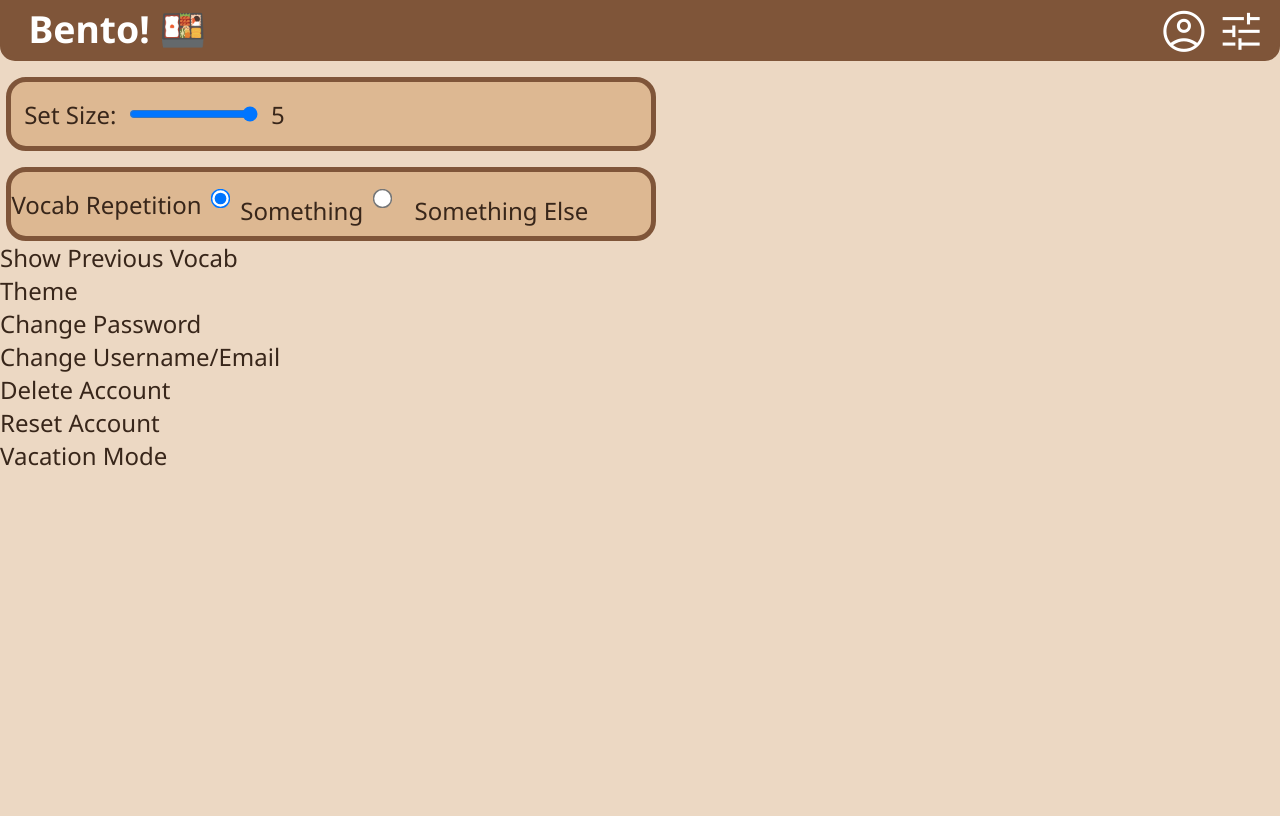
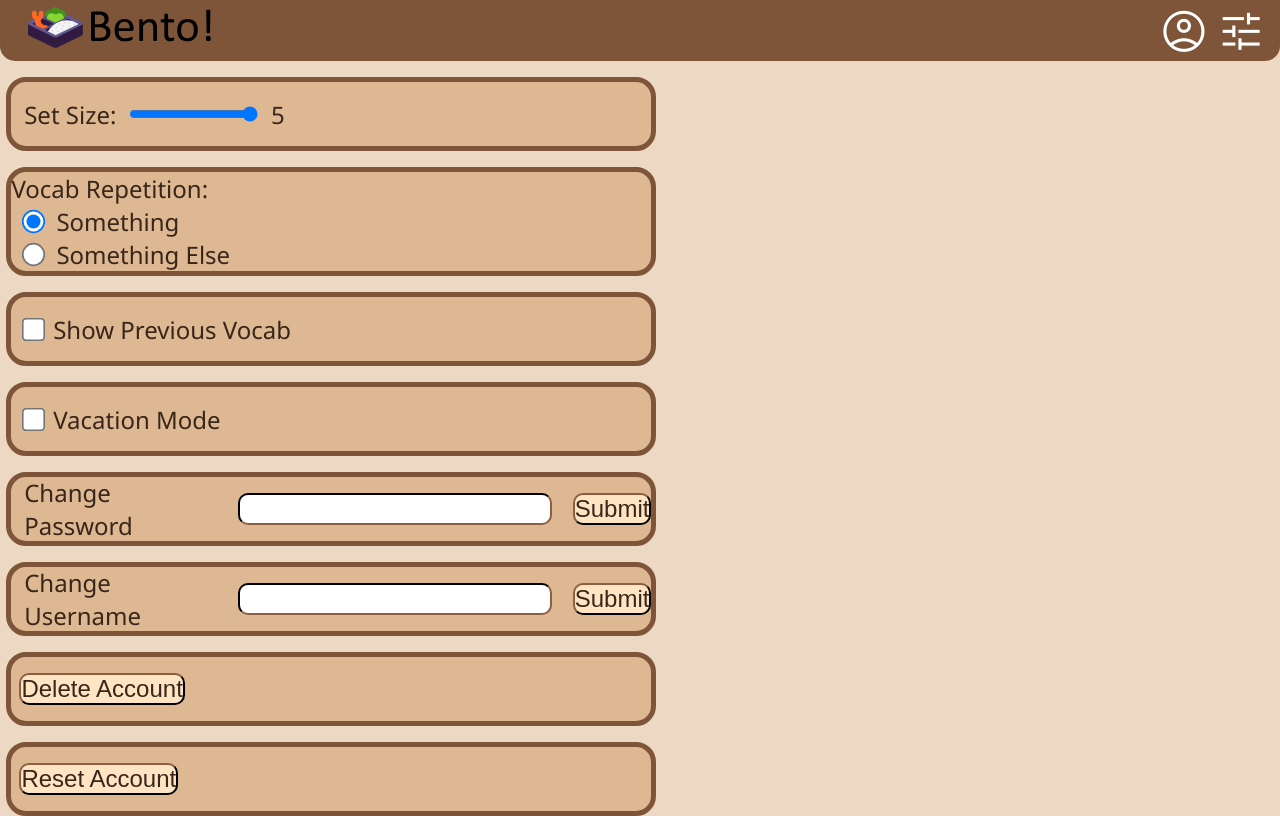
Before and after one commit to Bitfeller/Bento, a PHP site: page /settings.html in a window 1280 px wide. Before the commit the page ends 466 px from the top, so only its background shows below. Run offline with PHP 8.4, Linux system fonts and the light colour scheme.

Commit message:
Logo replaced to svg; general fixes

```diff
--- a/css/settings.css
+++ b/css/settings.css
@@ -7,22 +7,37 @@
     border-width: 5px;
     border-style: solid;
     display: flex;
-    flex-direction: row;
     width: 50%;
     height: 8vh;
     gap: 2%;
     align-items: center;
 }
+#vocab-repetition-setting {
+  flex-direction: column;
+  height: fit-content;
+  align-items: baseline;
+}
 .setting-box>p {
     margin-left: 2%;
 }
-input[type="radio"] {
-  transform: scale(1.5);
-  margin-bottom: 1.5vh;
+.setting-box>div {
+  display: flex;
+  flex-direction: row;
+  gap: 2vh;
 }
-.radio-label {
-  margin-top: 1.5vh;
+button {
+  background-color: bisque;
+  margin-left: 1vh;
 }
-input[type="range"] {
+input, button {
+  text-align: center;
+  border-radius: 10px;
+}
+input[type="checkbox"], input[type="radio"] {
+  transform: scale(1.8);
+  margin-left: 2vh;
+}
+#set-size-slider {
     cursor: grabbing;
+    transform: scale(1);
 }
--- a/game.html
+++ b/game.html
@@ -16,9 +16,9 @@
     <div class="top-bar">
         <div class="top-bar-side">
 
-            <p class="logo" onclick="location.href='/home.html'">
-                🍱 Bento!
-            </p>
+            <div class="logo" onclick="location.href='/home.html'">
+                <img src="bento logo.svg" height="100%" alt="bento-logo" class="bento-logo">
+            </div>
         </div>
         <div class="top-bar-side">
 
--- a/home.html
+++ b/home.html
@@ -16,9 +16,9 @@
     <div class="top-bar">
         <div class="top-bar-side">
 
-            <p class="logo" onclick="location.href='/home.html'">
-                🍱 Bento!
-            </p>
+            <div class="logo" onclick="location.href='/home.html'">
+                <img src="bento logo.svg" height="100%" alt="bento-logo" class="bento-logo">
+            </div>
         </div>
         <div class="top-bar-side">
 
--- a/kitchen.html
+++ b/kitchen.html
@@ -15,9 +15,9 @@
     <div class="top-bar">
         <div class="top-bar-side">
 
-            <p class="logo" onclick="location.href='/home.html'">
-                🍱 Bento!
-            </p>
+            <div class="logo" onclick="location.href='/home.html'">
+                <img src="bento logo.svg" height="100%" alt="bento-logo" class="bento-logo">
+            </div>
         </div>
         <div class="top-bar-side">
 
--- a/profile.html
+++ b/profile.html
@@ -15,9 +15,9 @@
     <div class="top-bar">
         <div class="top-bar-side">
 
-            <p class="logo" onclick="location.href='/home.html'">
-                🍱 Bento!
-            </p>
+            <div class="logo" onclick="location.href='/home.html'">
+                <img src="bento logo.svg" height="100%" alt="bento-logo" class="bento-logo">
+            </div>
         </div>
         <div class="top-bar-side">
 
--- a/settings.html
+++ b/settings.html
@@ -15,9 +15,9 @@
     <div class="top-bar">
         <div class="top-bar-side">
 
-            <p class="logo" onclick="location.href='/home.html'">
-                Bento! 🍱
-            </p>
+            <div class="logo" onclick="location.href='/home.html'">
+                <img src="bento logo.svg" height="100%" alt="bento-logo" class="bento-logo">
+            </div>
         </div>
         <div class="top-bar-side">
 
@@ -34,21 +34,41 @@
             <input type="range" min="1" max="5" value="5" class="slider"  id="set-size-slider" oninput="displaySliderValue('set-size-slider', 'set-size-output')">
             <output id="set-size-output">5</output>
         </div>
+        <div class="setting-box" id="vocab-repetition-setting">
+            <div>Vocab Repetition:</div>
+            <div>
+                <input name="radio" type="radio" checked>
+                <span class="radio-label">Something</span>
+            </div>
+            <div>
+                <input name="radio" type="radio">
+                <span class="radio-label">Something Else</span>
+            </div>
+        </div>
         <div class="setting-box">
-            Vocab Repetition
-            <input id="radio-1" name="radio" type="radio" checked>
-            <label for="radio-1" class="radio-label">Something</label>
-
-            <input id="radio-2" name="radio" type="radio">
-            <p  for="radio-2" class="radio-label">Something Else</p>
+            <input type="checkbox">
+            Show Previous Vocab
         </div>
-        <div>Show Previous Vocab</div>
-        <div>Theme</div>
-        <div>Change Password</div>
-        <div>Change Username/Email</div>
-        <div>Delete Account</div>
-        <div>Reset Account</div>
-        <div>Vacation Mode</div>
+        <div class="setting-box">
+            <input type="checkbox">
+            Vacation Mode
+        </div>
+        <div class="setting-box">
+            <p>Change Password</p>
+            <input type="text" class="change-input">
+            <button>Submit</button>
+        </div>
+        <div class="setting-box">
+            <p>Change Username</p>
+            <input type="text" class="change-input">
+            <button>Submit</button>
+        </div>
+        <div class="setting-box">
+            <button>Delete Account</button>
+        </div>
+        <div class="setting-box">
+            <button>Reset Account</button>
+        </div>
 
 
     </div>
```
Also changed, not shown: css/home.css (+7 -7 lines).
